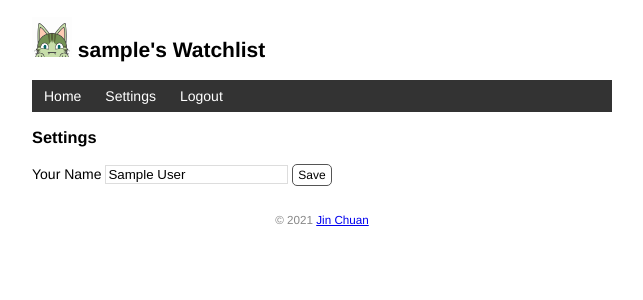
After one commit to Jin-Chuan/watchlist, a Flask app: page /settings in a window 1280 px wide. The commit adds this page. Shown: the top 300 px of the page, without its empty margins (318-961 px from the left). Run offline with Flask 2, Linux system fonts and the light colour scheme; the visitor is signed in with stand-in values (Sample User, id 1); data comes from the database, SQL or seed files in the repository.

Commit message:
User authentication with Flask-Login

```diff
--- a/app.py
+++ b/app.py
@@ -1,5 +1,6 @@
 from flask import Flask,url_for, render_template,escape,request,redirect,flash
 from flask_sqlalchemy import SQLAlchemy
+from flask_login import login_required
 import os,sys
 
 app=Flask(__name__)
@@ -24,6 +25,8 @@ def inject_user():  # 函数名可以随意修改
 @app.route('/',methods=['GET','POST'])
 def index():
     if request.method == 'POST':  # 判断是否是 POST 请求
+        if not current_user.is_authenticated:  # 如果当前用户未认证
+            return redirect(url_for('index'))  # 重定向到主页
         # 获取表单数据
         title = request.form.get('title')  # 传入表单对应输入字段的 name 值
         year = request.form.get('year')
@@ -41,6 +44,7 @@ def index():
     return render_template('index.html', movies=movies)
 
 @app.route('/movie/edit/<int:movie_id>', methods=['GET', 'POST'])
+@login_required
 def edit(movie_id):
     movie = Movie.query.get_or_404(movie_id)
 
@@ -62,6 +66,7 @@ def edit(movie_id):
 
 # @app.route('/movie/delete/<int:movie_id>', methods=['POST','GET'])
 @app.route('/movie/delete/<int:movie_id>', methods=['POST'])  # 限定只接受 POST 请求
+@login_required
 def delete(movie_id):
     movie = Movie.query.get_or_404(movie_id)  # 获取电影记录
     db.session.delete(movie)  # 删除对应的记录
@@ -93,9 +98,30 @@ def test_url_for():
 def page_not_found(e):  # 接受异常对象作为参数
     return render_template('404.html'), 404  # 返回模板和状态码
 
-class User(db.Model):  # 表名将会是 user（自动生成，小写处理）
-    id = db.Column(db.Integer, primary_key=True)  # 主键
-    name = db.Column(db.String(20))  # 名字
+@app.errorhandler(404)
+def page_not_found(e):
+    return render_template('404.html'), 404
+
+
+@app.errorhandler(500)
+def internal_server_error(e):
+    return render_template('500.html'), 500
+
+from werkzeug.security import generate_password_hash, check_password_hash
+from flask_login import UserMixin
+
+class User(db.Model, UserMixin):
+    id = db.Column(db.Integer, primary_key=True)
+    name = db.Column(db.String(20))
+    username = db.Column(db.String(20))  # 用户名
+    password_hash = db.Column(db.String(128))  # 密码散列值
+
+    def set_password(self, password):  # 用来设置密码的方法，接受密码作为参数
+        self.password_hash = generate_password_hash(password)  # 将生成的密码保持到对应字段
+
+    def validate_password(self, password):  # 用于验证密码的方法，接受密码作为参数
+        return check_password_hash(self.password_hash, password)  # 返回布尔值
+
 
 class Movie(db.Model):  # 表名将会是 movie
     id = db.Column(db.Integer, primary_key=True)  # 主键
@@ -118,7 +144,7 @@ def forge():
     """Generate fake data."""
     db.create_all()
     # 全局的两个变量移动到这个函数内
-    name = 'Jin Chuan'
+    #name = 'Jin Chuan'
     movies = [
         {'title': 'My Neighbor Totoro', 'year': '1988'},
         {'title': 'Dead Poets Society', 'year': '1989'},
@@ -131,10 +157,98 @@ def forge():
         {'title': 'WALL-E', 'year': '2008'},
         {'title': 'The Pork of Music', 'year': '2012'},
     ]
-    user = User(name=name)
-    db.session.add(user)
+    #user = User(name=name)
+    #db.session.add(user)
     for m in movies:
         movie = Movie(title=m['title'], year=m['year'])
         db.session.add(movie)
     db.session.commit()
     click.echo('Done.')
+
+
+@app.cli.command()
+@click.option('--username', prompt=True, help='The username used to login.')
+@click.option('--password', prompt=True, hide_input=True, confirmation_prompt=True, help='The password used to login.')
+def admin(username, password):
+    """Create user."""
+    db.create_all()
+
+    user = User.query.first()
+    if user is not None:
+        click.echo('Updating user...')
+        user.username = username
+        user.set_password(password)  # 设置密码
+    else:
+        click.echo('Creating user...')
+        user = User(username=username, name='Admin')
+        user.set_password(password)  # 设置密码
+        db.session.add(user)
+
+    db.session.commit()  # 提交数据库会话
+    click.echo('Done.')
+
+from flask_login import LoginManager
+
+login_manager = LoginManager(app)  # 实例化扩展类
+
+@login_manager.user_loader
+def load_user(user_id):  # 创建用户加载回调函数，接受用户 ID 作为参数
+    user = User.query.get(int(user_id))  # 用 ID 作为 User 模型的主键查询对应的用户
+    return user  # 返回用户对象
+
+from flask_login import login_user
+login_manager.login_view = 'login'
+
+@app.route('/login', methods=['GET', 'POST'])
+def login():
+    if request.method == 'POST':
+        username = request.form['username']
+        password = request.form['password']
+
+        if not username or not password:
+            flash('Invalid input.')
+            return redirect(url_for('login'))
+
+        user = User.query.first()
+        # 验证用户名和密码是否一致
+        if username == user.username and user.validate_password(password):
+            login_user(user)  # 登入用户
+            flash('Login success.')
+            return redirect(url_for('index'))  # 重定向到主页
+
+        flash('Invalid username or password.')  # 如果验证失败，显示错误消息
+        return redirect(url_for('login'))  # 重定向回登录页面
+
+    return render_template('login.html')
+
+from flask_login import login_required, logout_user
+
+@app.route('/logout')
+@login_required  # 用于视图保护，后面会详细介绍
+def logout():
+    logout_user()  # 登出用户
+    flash('Goodbye.')
+    return redirect(url_for('index'))  # 重定向回首页
+
+from flask_login import login_required, current_user
+
+@app.route('/settings', methods=['GET', 'POST'])
+@login_required
+def settings():
+    if request.method == 'POST':
+        name = request.form['name']
+
+        if not name or len(name) > 20:
+            flash('Invalid input.')
+            return redirect(url_for('settings'))
+
+        current_user.name = name
+        # current_user 会返回当前登录用户的数据库记录对象
+        # 等同于下面的用法
+        # user = User.query.first()
+        # user.name = name
+        db.session.commit()
+        flash('Settings updated.')
+        return redirect(url_for('index'))
+
+    return render_template('settings.html')
--- a/templates/base.html
+++ b/templates/base.html
@@ -4,7 +4,7 @@
     {% block head %}
     <meta charset="utf-8">
     <meta name="viewport" content="width=device-width, initial-scale=1.0">
-    <title>{{ user.name }}'s Watchlist</title>
+    <title>{{ user.username }}'s Watchlist</title>
     <link rel="icon" href="{{ url_for('static', filename='favicon.gif') }}">
     <link rel="stylesheet" href="{{ url_for('static', filename='style.css') }}" type="text/css">
     {% endblock %}
@@ -16,16 +16,22 @@
 
     <h2>
         <img alt="Avatar" class="avatar" src="{{ url_for('static', filename='images/avatar.png') }}">
-        {{ user.name }}'s Watchlist
+        {{ user.username }}'s Watchlist
     </h2>
     <nav >
         <ul>
             <li><a href="{{ url_for('index') }}">Home</a></li>
+            {% if current_user.is_authenticated %}
+                <li><a href="{{ url_for('settings') }}">Settings</a></li>
+                <li><a href="{{ url_for('logout') }}">Logout</a></li>
+            {% else %}
+                <li><a href="{{ url_for('login') }}">Login</a></li>
+            {% endif %}
         </ul>
     </nav>
     {% block content %}{% endblock %}
     <footer>
-        <small>&copy; 2021 <a href="http://helloflask.com/tutorial">HelloFlask</a></small>
+        <small>&copy; 2021 <a href="https://www.cnblogs.com/wyhno1/">Jin Chuan</a></small>
     </footer>
 </body>
 </html>
--- /dev/null
+++ b/templates/settings.html
@@ -0,0 +1,9 @@
+{% extends 'base.html' %}
+
+{% block content %}
+<h3>Settings</h3>
+<form method="post">
+    Your Name <input type="text" name="name" autocomplete="off" required value="{{ current_user.name }}">
+    <input class="btn" type="submit" name="submit" value="Save">
+</form>
+{% endblock %}
```
Also changed, not shown: templates/400.html (added, +12 -0 lines), templates/500.html (added, +12 -0 lines), templates/index.html (+12 -5 lines), templates/login.html (added, +13 -0 lines).
